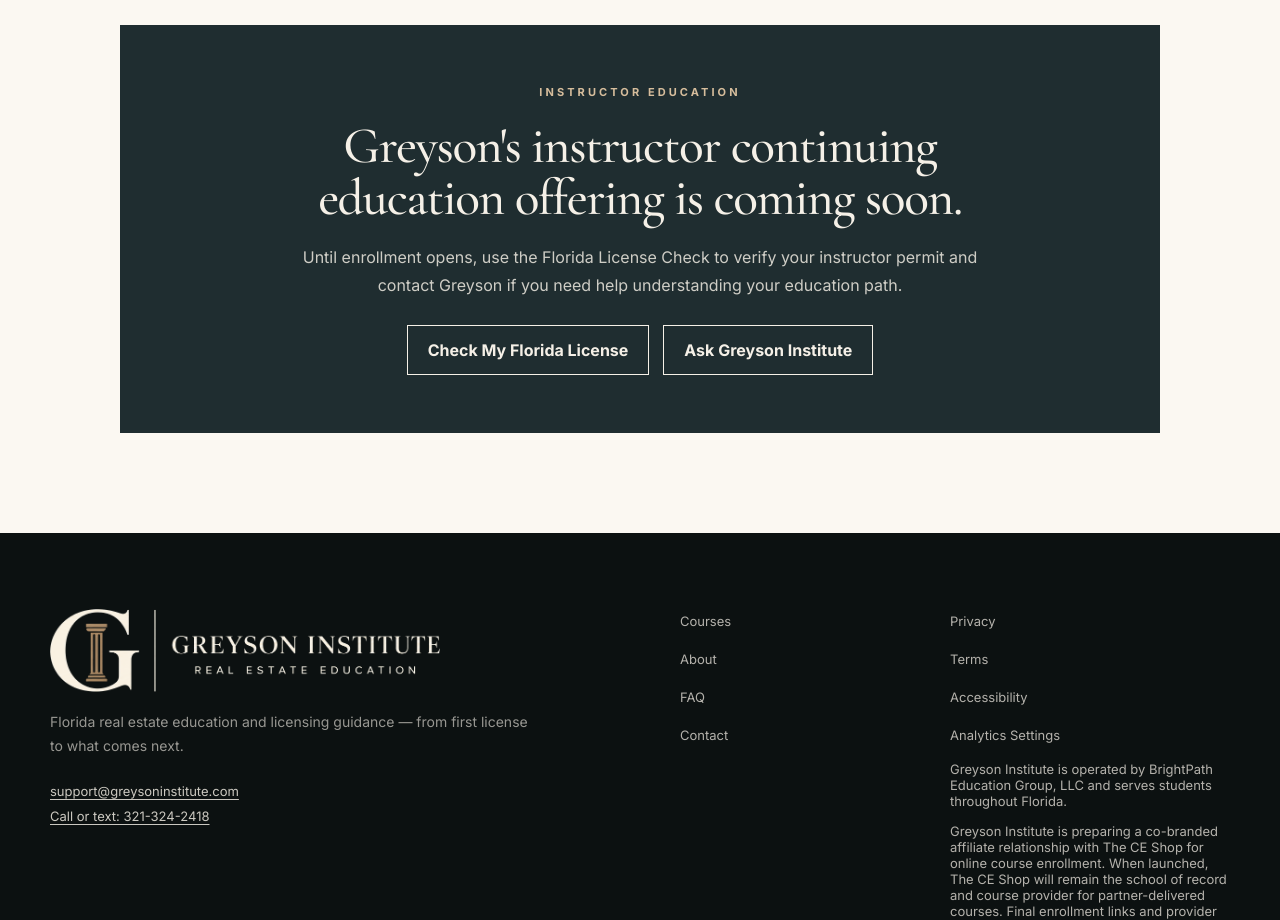
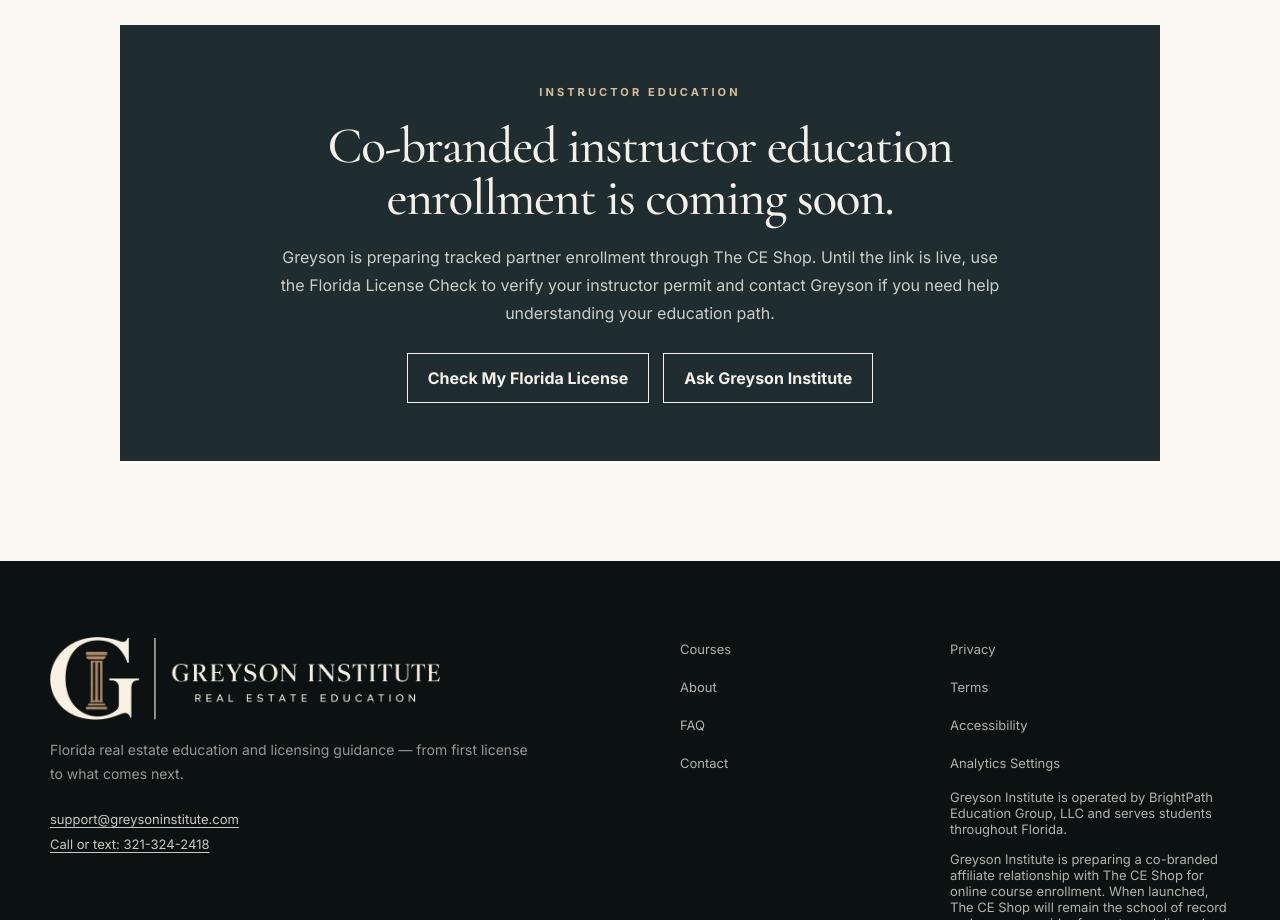
Before and after one commit to BrianLook/Greyson-Institute-Website, a Next.js app: page /florida-real-estate-instructor-continuing-education in a window 1280 px wide. Shown: the part 6080-7000 px from the top of the page. Built offline with nearby package versions, Linux system fonts and the light colour scheme.

Commit message:
Prepare instructor CE page for partner enrollment

```diff
--- a/app/florida-real-estate-instructor-continuing-education/page.tsx
+++ b/app/florida-real-estate-instructor-continuing-education/page.tsx
@@ -741,8 +741,8 @@ export default function FloridaInstructorContinuingEducationPage() {
               marginRight: "auto",
             }}
           >
-            Greyson&apos;s instructor continuing
-            education offering is coming soon.
+            Co-branded instructor education
+            enrollment is coming soon.
           </h2>
 
           <p
@@ -754,11 +754,13 @@ export default function FloridaInstructorContinuingEducationPage() {
               marginRight: "auto",
             }}
           >
-            Until enrollment opens, use the
+            Greyson is preparing tracked partner
+            enrollment through The CE Shop.
+            Until the link is live, use the
             Florida License Check to verify your
-            instructor permit and contact
-            Greyson if you need help
-            understanding your education path.
+            instructor permit and contact Greyson
+            if you need help understanding your
+            education path.
           </p>
 
           <div
```
